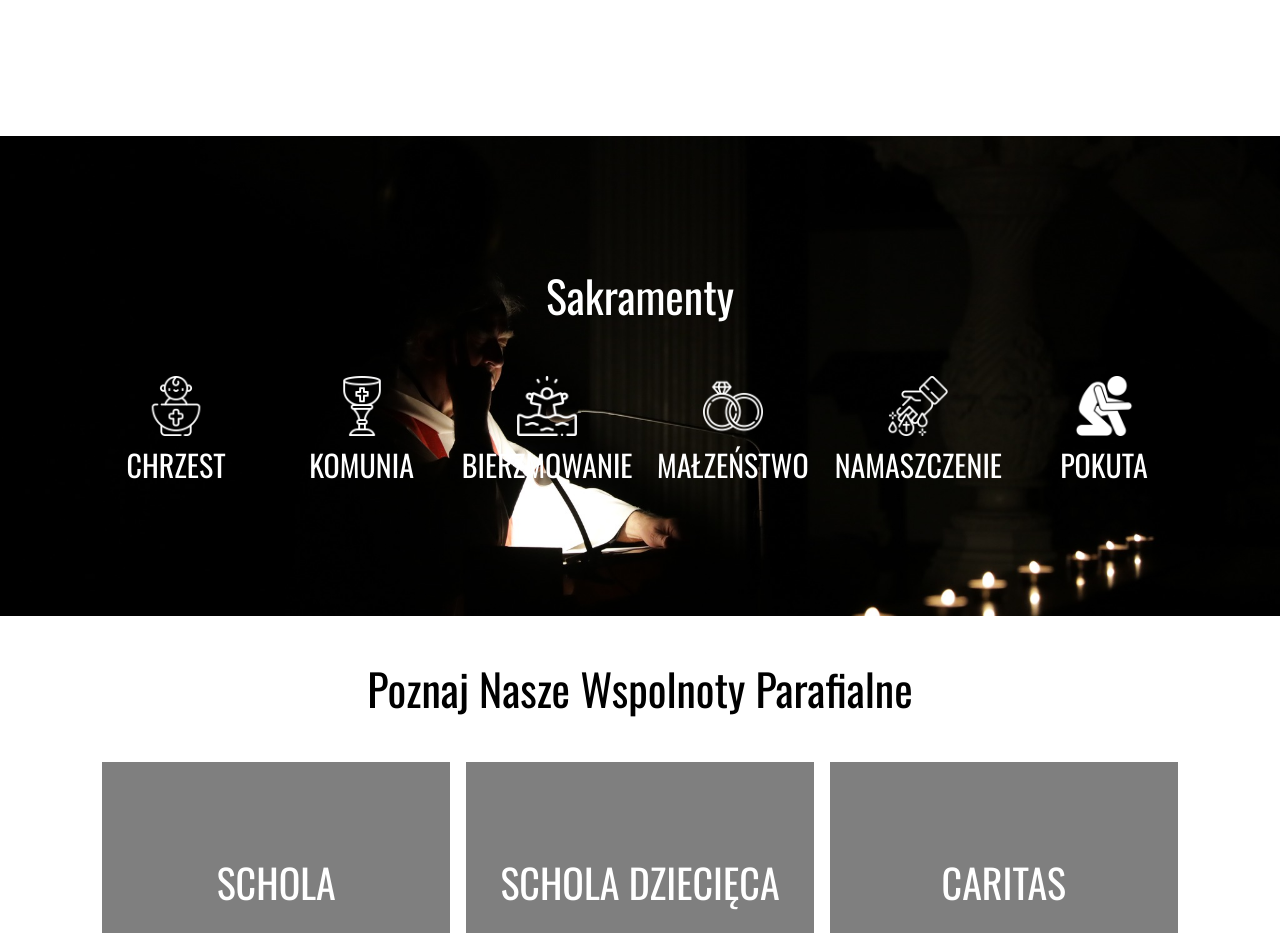
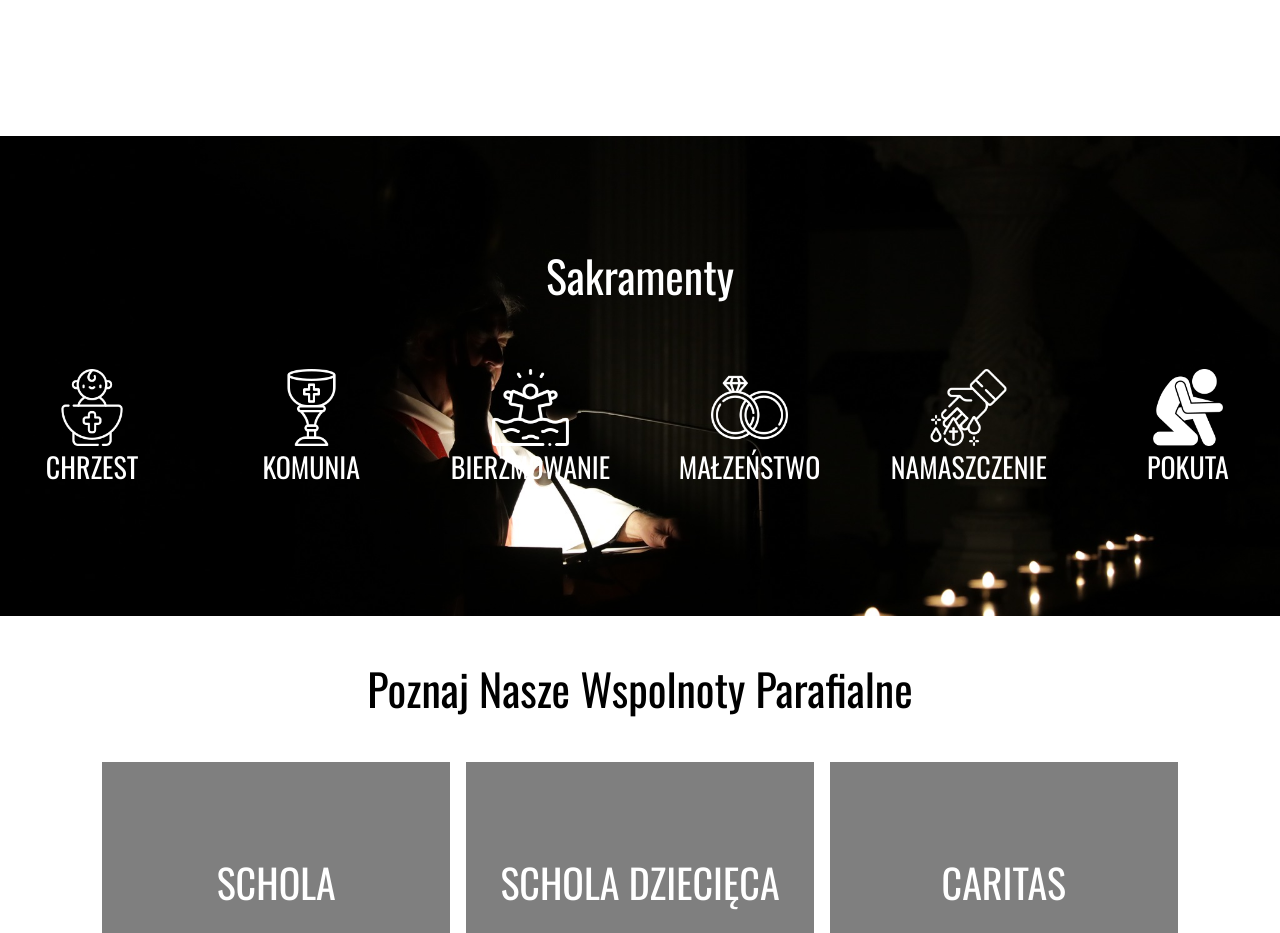
Before and after one commit to mcfilu/Parish, a Next.js app: page / in a window 1280 px wide. Shown: the part 3700-4633 px from the top of the page. Built offline with nearby package versions, Linux system fonts and the light colour scheme; no server answers.

Commit message:
styling sacraments

```diff
--- a/app/components/home/sakramenty.jsx
+++ b/app/components/home/sakramenty.jsx
@@ -6,20 +6,20 @@ const Sakramenty = () => {
   return (
     <div className='w-full h-[60vh] flex relative'>
         <Image src="/sakramenty_tlo.jpeg" alt="tlo sakramenty" fill={true} objectFit='cover'/>
-        <div className='z-10 w-full h-full py-[8vh] px-[8vw] flex flex-col justify-center items-center'>
+        <div className='z-10 w-full h-full py-[8vh] px-[8vw] flex flex-col justify-center items-center text-white'>
             <h2 className='text-white text-[5.5vh] font-header2'>Sakramenty</h2>
             {/* <p className='text-white mt-[3vh]'>W naszym kosciel istnieje nie od dzis wiele roznych zgromadzen ktore zajmuja sie blah blah przerozny;mji rzeczami. Juz dzis mozesz dolaczyc i sie zaangazowac.</p> */}
-            <div className='mt-[5vh] flex flex-row justify-center text-white font-header2 text-[30px] gap-10'>
+            <div className='mt-[5vh] flex flex-row justify-center text-white font-header2 text-[3.5vh] gap-10'>
                 <Link href="/sakramenty/chrzest">
-                <div className='flex h-[15vh] w-[15vh] hover:bg-white hover:bg-opacity-30 flex-col justify-center items-center mx-[1vw]'>
+                <div className='flex h-[20vh] py-[2vh] w-[12vw] hover:bg-white hover:bg-opacity-10 flex-col justify-center items-center mx-[1vw]'>
                     <div className='h-[60%] relative w-[50%]'>
                         <Image src="/baptism_white.png" alt="ikonka sakramenty" fill objectFit='contain'/>
                     </div>
-                    <p className='text-center text-bold'>CHRZEST</p>
+                    <p className='text-center text-bold '>CHRZEST</p>
                 </div>
                 </Link>
                 <Link href="/sakramenty/komunia">
-                <div className='flex h-[15vh] w-[15vh] hover:bg-white hover:bg-opacity-30 flex-col justify-center items-center mx-[1vw]'>
+                <div className='flex h-[20vh] py-[2vh] w-[12vw] hover:bg-white hover:bg-opacity-10 flex-col justify-center items-center mx-[1vw]'>
                     <div className='h-[60%] relative w-[50%]'>
                         <Image src="/communion_white.png" alt="ikonka sakramenty" fill objectFit='contain'/>
                     </div>
@@ -27,7 +27,7 @@ const Sakramenty = () => {
                 </div>
                 </Link>
                 <Link href="/sakramenty/bierzmowanie">
-                <div className='flex h-[15vh] w-[15vh] hover:bg-white hover:bg-opacity-30 flex-col justify-center items-center mx-[1vw]'>
+                <div className='flex h-[20vh] py-[2vh] w-[12vw] hover:bg-white hover:bg-opacity-10 flex-col justify-center items-center mx-[1vw]'>
                     <div className='h-[60%] relative w-[50%]'>
                         <Image src="/bierzmowanie_white.png" alt="ikonka sakramenty" fill objectFit='contain'/>
                     </div>
@@ -35,7 +35,7 @@ const Sakramenty = () => {
                 </div>
                 </Link>
                 <Link href="/sakramenty/malzenstwo">
-                <div className='flex h-[15vh] w-[15vh] hover:bg-white hover:bg-opacity-30 flex-col justify-center items-center mx-[1vw]'>
+                <div className='flex h-[20vh] py-[2vh] w-[12vw] hover:bg-white hover:bg-opacity-10 flex-col justify-center items-center mx-[1vw]'>
                     <div className='h-[60%] relative w-[50%]'>
                         <Image src="/wedding-rings_white.png" alt="ikonka sakramenty" fill objectFit='contain'/>
                     </div>
@@ -43,7 +43,7 @@ const Sakramenty = () => {
                 </div>
                 </Link>
                 <Link href="/sakramenty/namaszczenie">
-                <div className='flex h-[15vh] w-[15vh] hover:bg-white hover:bg-opacity-30 flex-col justify-center items-center mx-[1vw]'>
+                <div className='flex h-[20vh] py-[2vh] w-[12vw] hover:bg-white hover:bg-opacity-10 flex-col justify-center items-center mx-[1vw]'>
                     <div className='h-[60%] relative w-[50%]'>
                         <Image src="/anointing_white.png" alt="ikonka sakramenty" fill objectFit='contain'/>
                     </div>
@@ -51,7 +51,7 @@ const Sakramenty = () => {
                 </div>
                 </Link>
                 <Link href="/sakramenty/pokuta">
-                <div className='flex h-[15vh] w-[15vh] hover:bg-white hover:bg-opacity-30 flex-col justify-center items-center mx-[1vw]'>
+                <div className='flex h-[20vh] py-[2vh] w-[12vw] hover:bg-white hover:bg-opacity-10 flex-col justify-center items-center mx-[1vw]'>
                     <div className='h-[60%] relative w-[50%]'>
                         <Image src="/contrition_white.png" alt="ikonka sakramenty" fill objectFit='contain'/>
                     </div>
```
